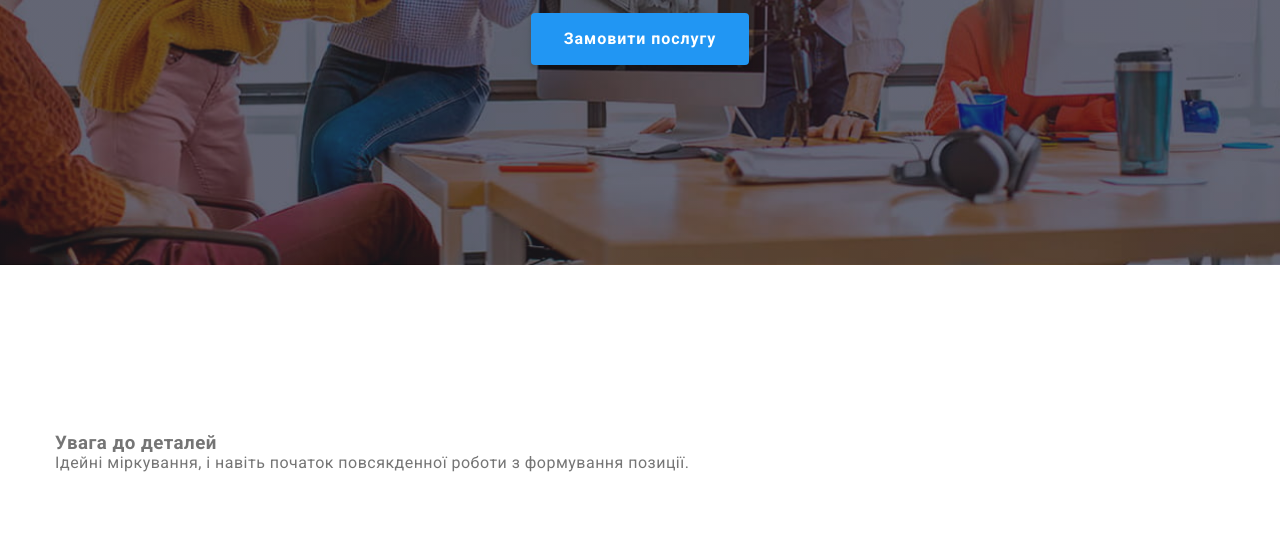
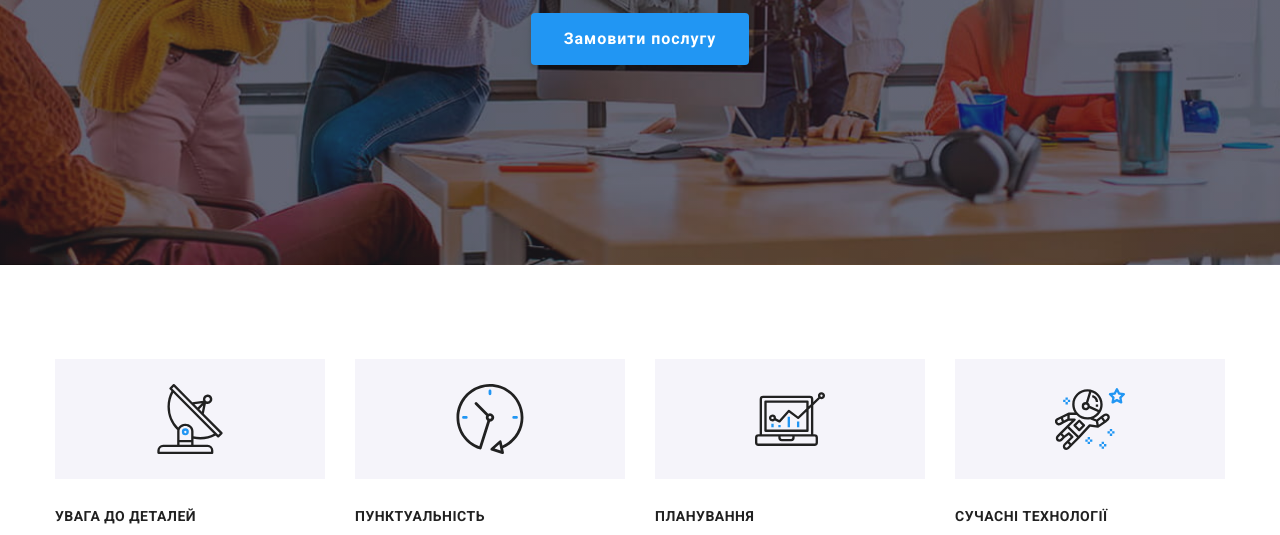
Before and after one commit to A-Gulinsky/goit-markup-hw-07, a plain HTML site: page index.html in a window 1280 px wide. Shown: the part 417-952 px from the top of the page. Drawn offline with Linux system fonts and the light colour scheme.

Commit message:
Виконано Секцію Зам.Послуг та Особливості

```diff
--- a/index.html
+++ b/index.html
@@ -95,13 +95,16 @@
 
           <!-- Список особливостей -->
           <ul class="features">
-            <li class="features__item">
-              <div class="features__box">
+            <li class="features__item features__item-setting">
+              <div class="features__box features__box-setting">
                 <svg class="features__icon" width="70" height="70">
-                  <use></use>
+                  <use
+                    href="./images/icons.svg#icon-antenna"
+                    width="70"
+                    height="70"></use>
                 </svg>
               </div>
-              <h3 class="features__title">
+              <h3 class="features__title features__title-setting">
                 Увага до деталей
               </h3>
               <p class="features__text">
@@ -110,40 +113,50 @@
               </p>
             </li>
 
-            <li class="features__item">
-              <div class="features__box">
+            <li class="features__item features__item-setting">
+              <div class="features__box features__box-setting">
                 <svg class="features__icon" width="70" height="70">
-                  <use></use>
+                  <use
+                    href="./images/icons.svg#icon-clock"
+                    width="70"
+                    height="70">
+                </use>
                 </svg>
               </div>
-              <h3 class="features__title">
+              <h3 class="features__title features__title-setting">
                 Пунктуальність
               </h3>
-              <p class="features-text">
+              <p class="features__text">
                 Завдання організації, особливо рамки і місце навчання кадрів
                 тягне у себе.
               </p>
             </li>
 
-            <li class="features__item">
-              <div class="features__box">
+            <li class="features__item features__item-setting">
+              <div class="features__box features__box-setting">
                 <svg class="features__icon" width="70" height="70">
-                  <use></use>
+                  <use
+                    href="./images/icons.svg#icon-diagram"
+                    width="70"
+                    height="70"></use>
                 </svg>
               </div>
-              <h3 class="features__title">Планування</h3>
+              <h3 class="features__title features__title-setting">Планування</h3>
               <p class="features__text">
                 Так само консультація з широким активом значною мірою зумовлює.
               </p>
             </li>
 
-            <li class="features__item">
-              <div class="features__box">
+            <li class="features__item features__item-setting">
+              <div class="features__box features__box-setting">
                 <svg class="features__icon" width="70" height="70">
-                  <use></use>
+                  <use
+                    href="./images/icons.svg#icon-astronaut"
+                    width="70"
+                    height="70"></use>
                 </svg>
               </div>
-              <h3 class="features__title">
+              <h3 class="features__title features__title-setting">
                 Сучасні технології
               </h3>
               <p class="features__text">
--- a/sass/components/main/features.scss
+++ b/sass/components/main/features.scss
@@ -1,13 +1,49 @@
 // Секція особливості
 
-.features {}
+.features {
+  display: flex;
+  flex-wrap: wrap;
+}
 
-.features__item {}
+.features__item {
+  width: 270px;
+}
 
-.features__box {}
+.features__item-setting {
+  margin-right: 30px;
 
+  &:nth-last-child(1){
+    margin-right: 0;
+  }
+}
 
+.features__box {
+  display: flex;
+  justify-content: center;
+  align-items: center;
+  height: 120px;
 
-.features__title {}
+  background-color: $team-bg-color;
+}
 
-.features__text {}
+.features__box-setting {
+  margin-bottom: 30px;
+}
+
+.features__title {
+  color: $primary-text-color;
+  font-weight: 700;
+  font-size: 14px;
+  line-height: 1.14;
+  text-transform: uppercase;
+}
+
+.features__title-setting {
+  margin-bottom: 10px;
+}
+
+.features__text {
+  color: $secondary-text-color;
+  font-size: 14px;
+  line-height: 1.71;
+}
--- a/sass/main.scss
+++ b/sass/main.scss
@@ -20,3 +20,5 @@
 // Секція замовлення послуги
 @import './components/main/service' ;
 // Секція особливостей компанії
+@import './components/main/features.scss';
+// Секція Чим ми займаємось
```
Also changed, not shown: css/features.css, css/features.min.css, css/main.css, css/main.min.css, 4 other files.
